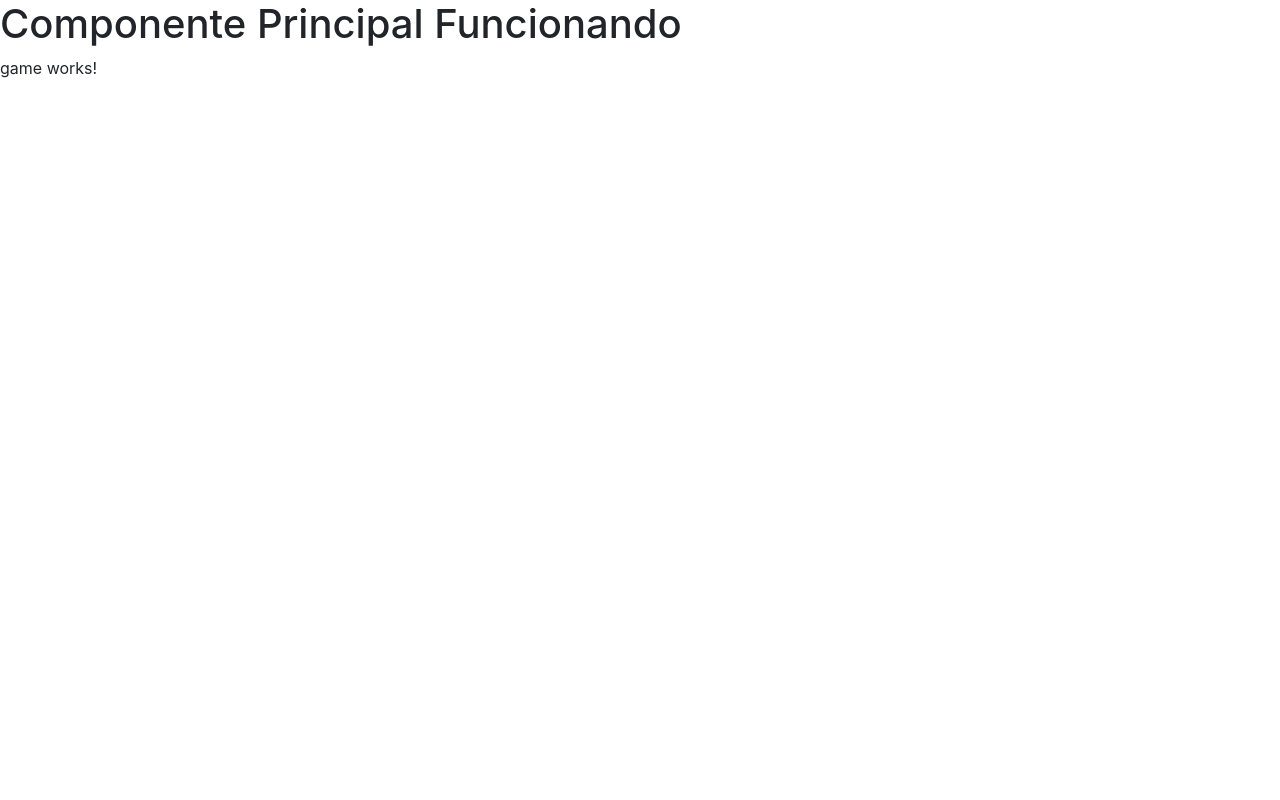
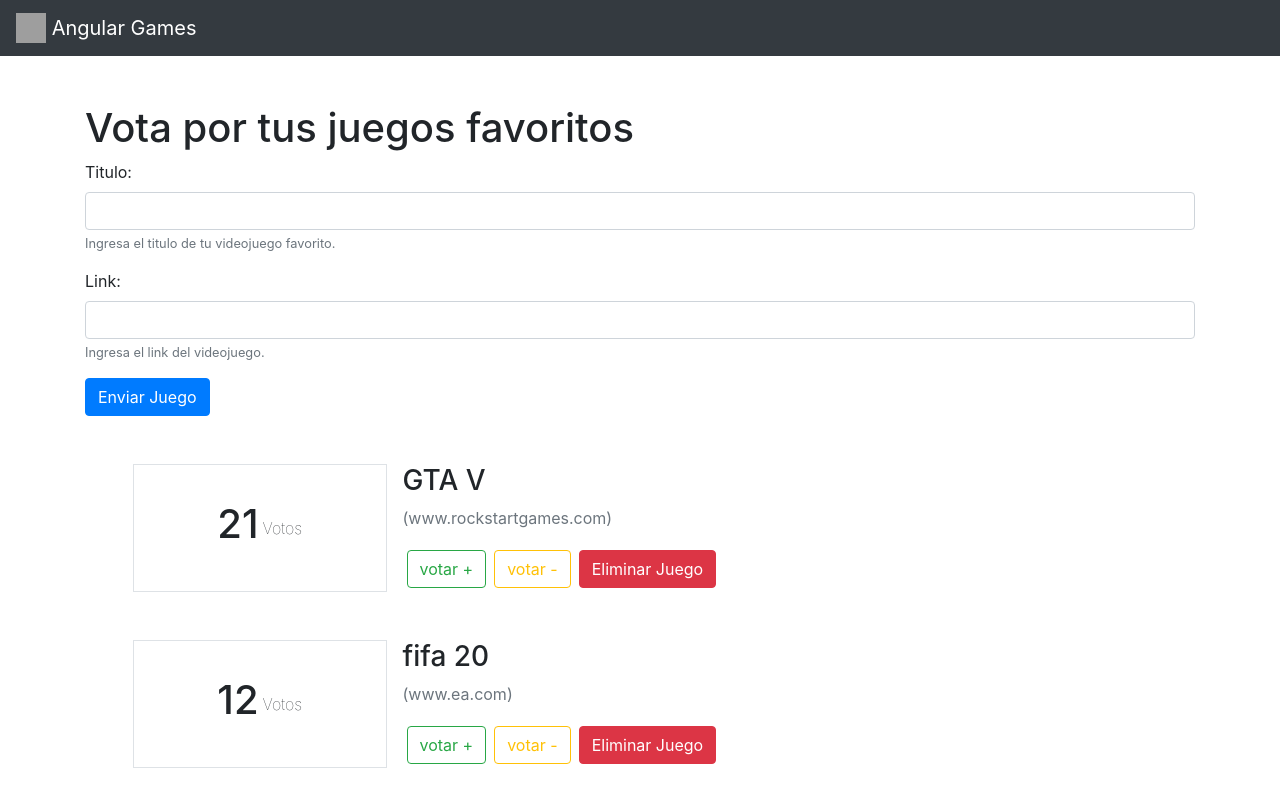
Before and after one commit to cristianfchq/Angular-Games, an Angular app: page / in a window 1280 px wide. Shown: the top 800 px of the page. Built offline with nearby package versions, Linux system fonts and the light colour scheme; grey boxes are pictures that could not be loaded.

Commit message:
proyecto de votos terminado

```diff
--- a/src/app/app.component.html
+++ b/src/app/app.component.html
@@ -1,6 +1,36 @@
+<!-- Image and text -->
+<nav class="navbar navbar-dark bg-dark mb-5">
+  <a class="navbar-brand" href="#">
+    <img
+      src="https://upload.wikimedia.org/wikipedia/commons/thumb/c/cf/Angular_full_color_logo.svg/250px-Angular_full_color_logo.svg.png"
+      width="30" height="30" class="d-inline-block align-top" alt="" loading="lazy">
+    {{pageTitle}}
+  </a>
+</nav>
+<div class="container">
+  <h1>{{title}}</h1>
+  <form>
+    <div class="form-group">
+      <label for="title">Titulo:</label>
+      <input #newtitle type="text" class="form-control" id="title" aria-describedby="titleHelp">
+      <small id="titleHelp" class="form-text text-muted">Ingresa el titulo de tu videojuego favorito.</small>
+    </div>
+    <div class="form-group">
+      <label for="link">Link:</label>
+      <input #newlink type="text" class="form-control" id="link" aria-describedby="linkHelp">
+      <small id="linkHelp" class="form-text text-muted">Ingresa el link del videojuego.</small>
+    </div>
+    <button
+      (click)="addGame(newtitle, newlink)"
+      type="submit"
+      class="btn btn-primary"
+    >
+      Enviar Juego
+    </button>
+  </form>
+  <!-- <app-game></app-game> -->
+  <!-- <app-game *ngFor="let game of games" [game]="game" ></app-game> -->
+  <app-game *ngFor="let game of sortedGames()" [game]="game" ></app-game>
 
 
-
-<h1>Componente Principal Funcionando</h1>
-
-<app-game></app-game>
+</div>
--- a/src/app/app.component.ts
+++ b/src/app/app.component.ts
@@ -1,4 +1,5 @@
 import { Component } from '@angular/core';
+import { Game } from './game/game.model';
 
 @Component({
   selector: 'app-root',
@@ -6,5 +7,30 @@
   styleUrls: ['./app.component.css']
 })
 export class AppComponent {
-  title = 'angular-games';
+  pageTitle: string;
+  title: string;
+
+  games: Game[];
+
+  constructor(){
+    this.pageTitle = 'Angular Games';
+    this.title = 'Vota por tus juegos favoritos';
+
+    this.games = [
+      new Game('fifa 20', 'https://www.ea.com/es-es/games/fifa/fifa-20',12),
+      new Game('GTA V', 'https://www.rockstartgames.com/V/es-es/games/fifa/fifa-20',21),
+      new Game('pes 2020', 'https://www.konami.com/wepes/2020/es-es/games/',10),
+      new Game('the witcher', 'https://www.witcher.com/en/',3),
+    ];
+  }
+
+  addGame(newtitle: HTMLInputElement, newlink: HTMLInputElement){
+    console.log('voy a crear un nuevo juego llamado ' + newtitle.value + ' y su enlace es ' + newlink.value);
+    this.games.push(new Game(newtitle.value, newlink.value));
+    return false;
+  }
+
+  sortedGames(): Game[]{
+    return this.games.sort((a: Game, b: Game) => b.votos - a.votos)
+  }
 }
--- a/src/app/game/game.component.html
+++ b/src/app/game/game.component.html
@@ -1 +1,22 @@
-<p>game works!</p>
+<div class="d-flex w-100" >
+    <div class="votos d-flex justify-content-center align-items-center border w-25">
+        <!-- <h1 class="mr-1">{{votes}}</h1> -->
+        <h1 class="mr-1">{{game.votos}}</h1>
+        <!-- <h1 class="mr-1">10</h1> -->
+        <p class="font-weight-lighter m-0">Votos</p>
+    </div>
+    <div class="article d-flex flex-column justify-content-start aling-items-start pl-3 w-75">
+        <!-- <h3>{{title}}</h3> -->
+        <h3>{{game.title}}</h3>
+        <!-- <h3>Titulo</h3> -->
+        <!-- <a href="{{link}}" class="text-muted">(Link)</a> -->
+        <a href="{{game.link}}" class="text-muted">({{game.domain()}})</a>
+        <div class="f-flex mt-3">
+            <button (click)="votoUp()" type="button" class="btn btn-outline-success m-1">votar +</button>
+            <!-- <button type="button" class="btn btn-outline-success m-1">votar +</button> -->
+            <button (click)="votoDown()" type="button" class="btn btn-outline-warning m-1">votar -</button>
+            <!-- <button type="button" class="btn btn-outline-danger m-1">votar -</button> -->
+            <button type="button" class="btn btn-danger m-1">Eliminar Juego</button>
+        </div>
+    </div>
+</div>
--- a/src/app/game/game.component.ts
+++ b/src/app/game/game.component.ts
@@ -1,4 +1,5 @@
-import { Component, OnInit } from '@angular/core';
+import { Component, OnInit, HostBinding, Input } from '@angular/core';
+import { Game } from './game.model';
 
 @Component({
   selector: 'app-game',
@@ -7,7 +8,25 @@
 })
 export class GameComponent implements OnInit {
 
-  constructor() { }
+  @HostBinding('attr.class') cssClass = 'd-flex flex-column align-items-center mt-5 mb-5 pl-md-5 pr-md-5 pl-1 pr-1';
+  @Input() game: Game;
+
+  constructor() {
+    // this.game = new Game(
+    //   'fifa 20',
+    //   'fifa.com'
+    // );
+  }
+
+  votoUp(){
+    this.game.votoUp();
+    return false;
+  }
+
+  votoDown(){
+    this.game.votoDown();
+    return false;
+  }
 
   ngOnInit(): void {
   }
--- /dev/null
+++ b/src/app/game/game.model.ts
@@ -0,0 +1,37 @@
+export class Game {
+
+    title: string;
+    link: string;
+    votos: number;
+
+    constructor(
+        title: string,
+        link: string,
+        votos?: number
+    ) {
+        this.title = title;
+        this.link = link;
+        this.votos = votos || 0;
+    }
+
+    votoUp(): void {
+        this.votos = this.votos + 1;
+    }
+
+    votoDown(): void {
+        if (this.votos === 0) {
+            this.votos = 0;
+        } else {
+            this.votos = this.votos - 1;
+        }
+    }
+
+    domain(): string{
+        try {
+            const url = this.link.split('//')[1];
+            return url.split('/')[0];
+        } catch (error) {
+            return null;
+        }
+    }
+}
--- a/src/index.html
+++ b/src/index.html
@@ -8,7 +8,7 @@
   <link rel="icon" type="image/x-icon" href="favicon.ico">
 
   <!-- CSS only -->
-<link rel="stylesheet" href="https://stackpath.bootstrapcdn.com/bootstrap/4.5.0/css/bootstrap.min.css" integrity="sha384-9aIt2nRpC12Uk9gS9baDl411NQApFmC26EwAOH8WgZl5MYYxFfc+NcPb1dKGj7Sk" crossorigin="anonymous">
+  <link rel="stylesheet" href="https://stackpath.bootstrapcdn.com/bootstrap/4.5.0/css/bootstrap.min.css" integrity="sha384-9aIt2nRpC12Uk9gS9baDl411NQApFmC26EwAOH8WgZl5MYYxFfc+NcPb1dKGj7Sk" crossorigin="anonymous">
 
 </head>
 <body>
```
